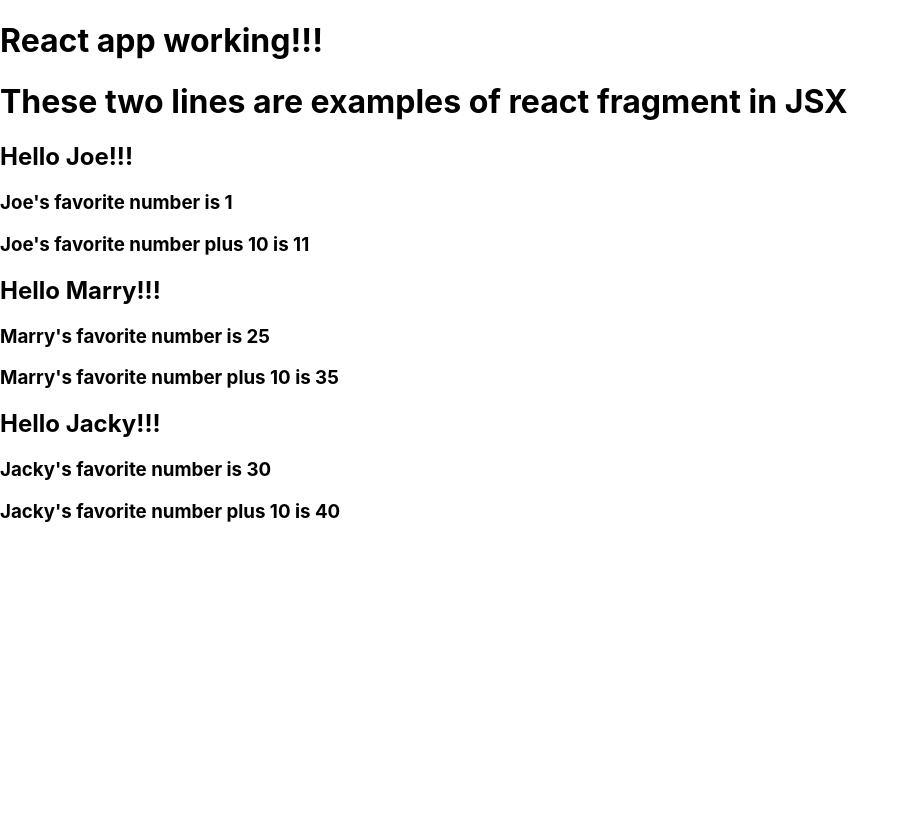
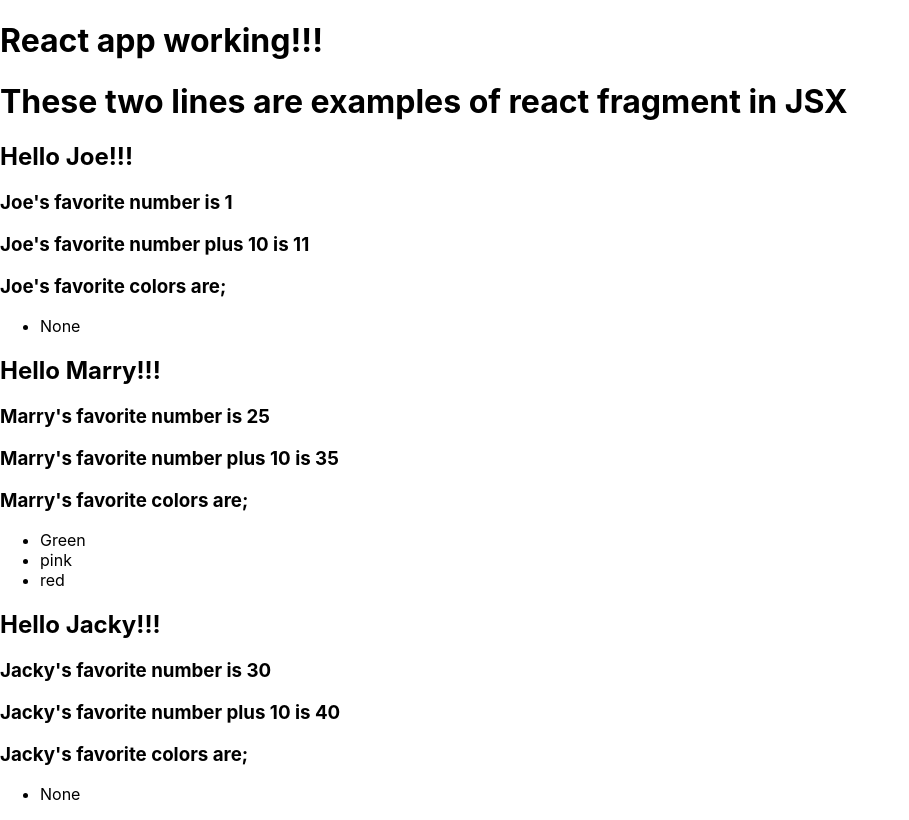
Before and after one commit to NoraTiku/learning-react, a React (Create React App) app: page / in a window 1280 px wide. Shown: the whole page, without its empty margins (0-909 px from the left). Built offline with nearby package versions, Linux system fonts and the light colour scheme.

Commit message:
Saw using map to write out list items
And boolean short ciruits

```diff
--- a/src/App.js
+++ b/src/App.js
@@ -16,6 +16,7 @@
   <Greetings
      name = 'Marry'
      favoriteNumber= {25}
+     favoriteColors={["Green", "pink", "red"]}
 
   />
 
--- a/src/Greetings.js
+++ b/src/Greetings.js
@@ -10,6 +10,14 @@
   </h3>
 
   <h3>{props.name}'s favorite number plus 10 is {props.favoriteNumber + 10}</h3>
+  <h3>{props.name}'s favorite colors are; </h3>
+
+      <ul>
+        {props.favoriteColors && props.favoriteColors.map(x=> <li>{x}</li>)}
+        {!props.favoriteColors && <li>None</li>}
+
+
+      </ul>
 
   </>
    );
```
